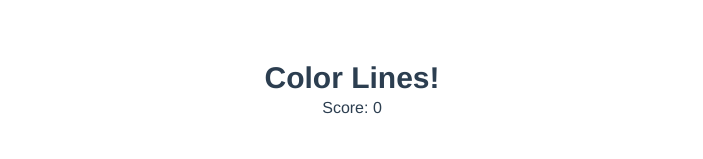
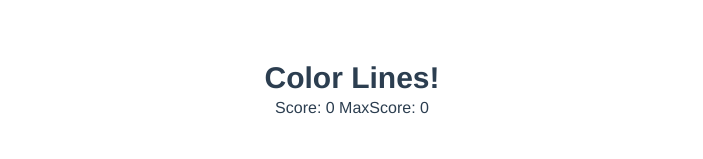
Before and after one commit to DogFox/Vue3ColorLines, a Vue app: page / in a window 1280 px wide. Shown: the top 159 px of the page, without its empty margins (288-991 px from the left). Built offline with nearby package versions, Linux system fonts and the light colour scheme.

Commit message:
max score

```diff
--- a/src/GameField.vue
+++ b/src/GameField.vue
@@ -1,6 +1,7 @@
 <template>
   <div>
     Score: {{ currentScore }}
+    MaxScore: {{ currentScore }}
   </div>
   <div class="m-auto w-6/12 py-10">
     <div
@@ -45,6 +46,7 @@ export default defineComponent({
     nextMove(map);
 
     const currentScore = computed(() => store.getters.getScore);
+    const currentMaxScore = computed(() => store.getters.getMaxScore);
 
     let activeRow = -1;
     let activeCol = -1;
@@ -92,6 +94,7 @@ export default defineComponent({
       activateBall,
       clickOnCell,
       currentScore,
+      currentMaxScore,
     };
   },
 });
--- a/src/store/index.ts
+++ b/src/store/index.ts
@@ -20,8 +20,11 @@ export const state: TLineState = {
 };
 
 export const mutations: MutationTree<TLineState> & TLineMutations = {
-  SET_SCORE(state, score) {
-    state.score += score;
+  SET_SCORE(state, count) {
+    state.score += count;
+    if (state.score > state.maxScore) {
+      state.maxScore = state.score;
+    }
   },
 };
 
```
